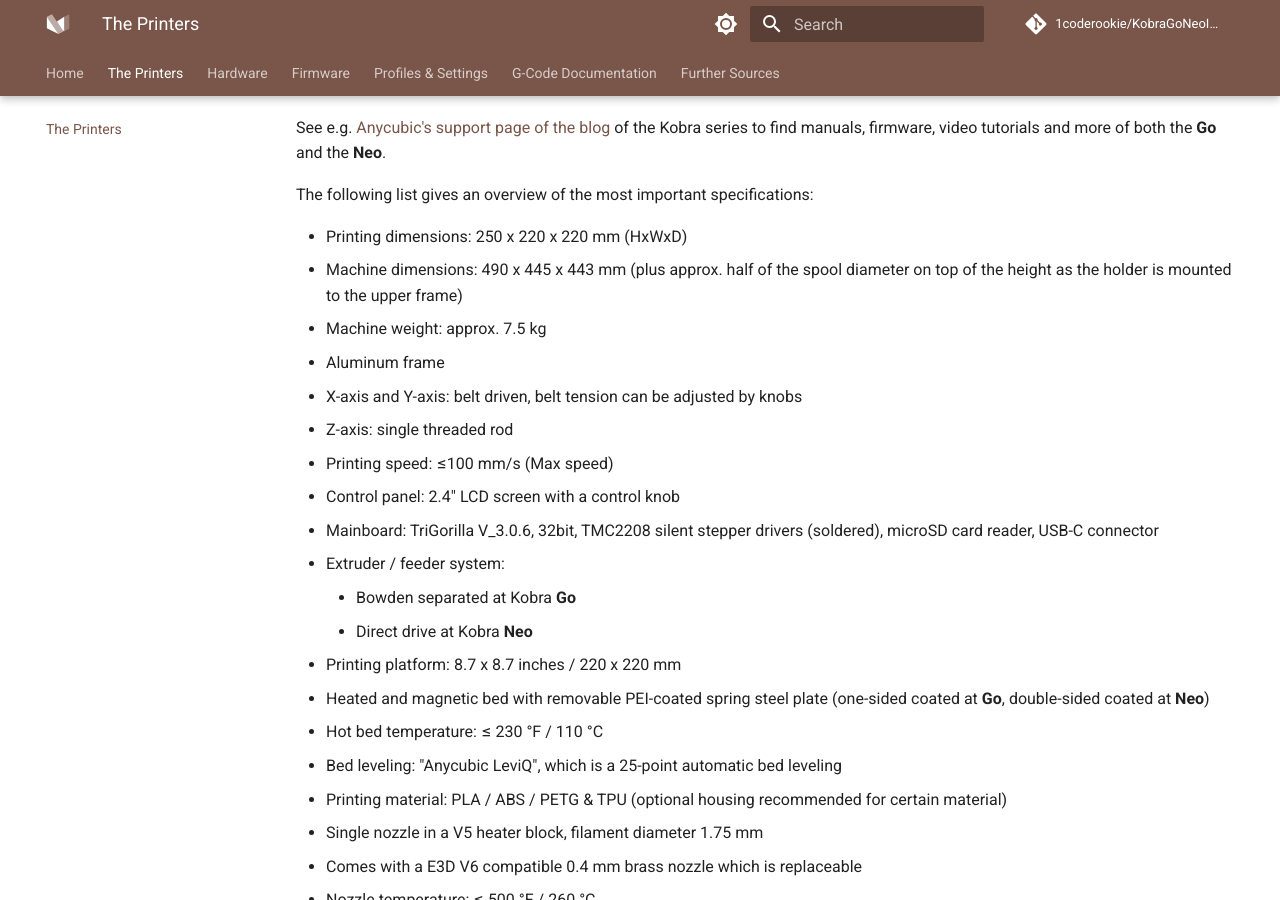
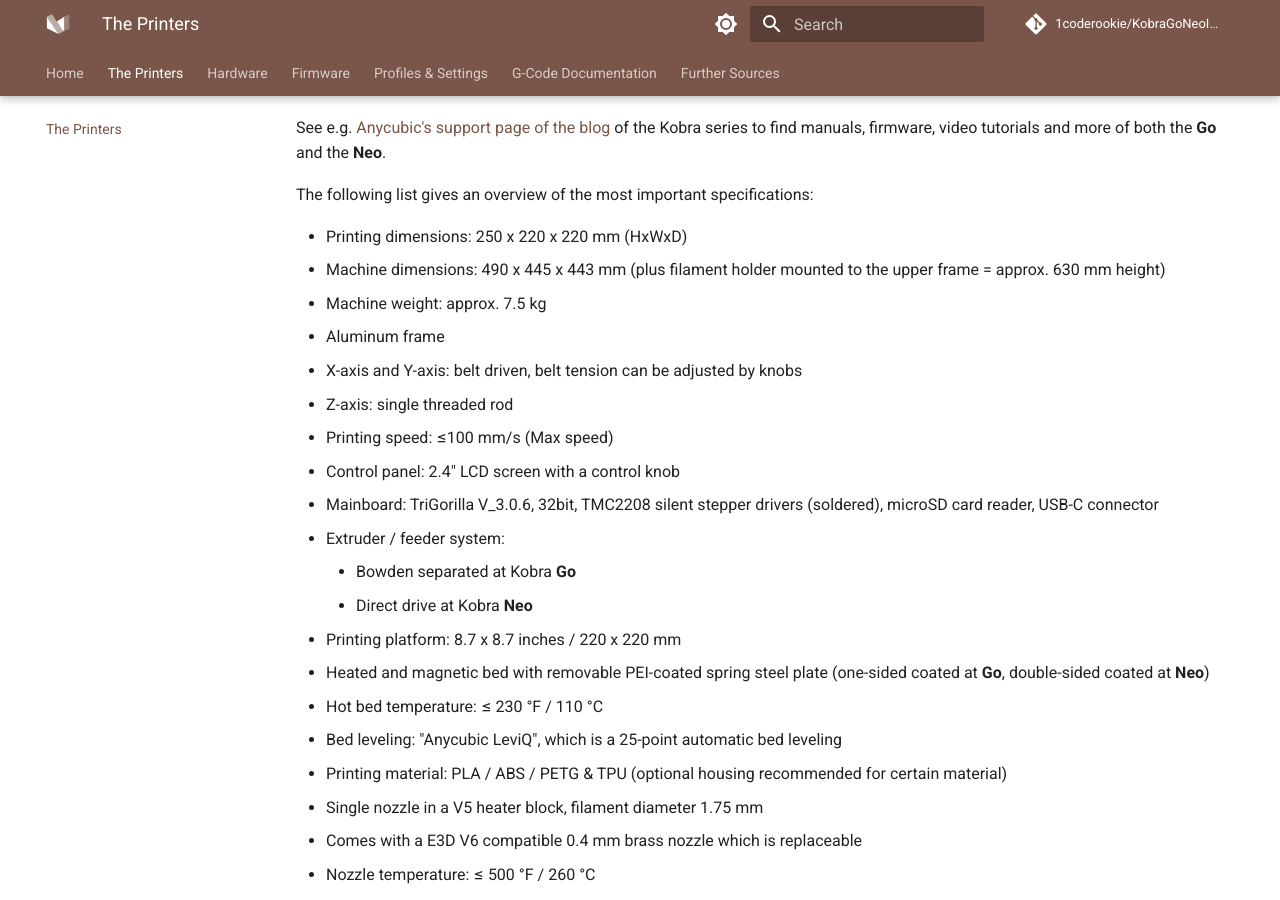
Before and after one commit to 1coderookie/KobraGoNeoInsights, an MkDocs documentation site: the page built from docs/printers.md, in a window 1280 px wide and 900 px high, scrolled down 364 px. Built offline with MkDocs 1.6.1 and Material for MkDocs 9.7.7, drawn with Linux system fonts in a browser that asks for light colours; comment, search, counter and statistics services are not loaded.

Commit message:
Update printers.md

```diff
--- a/docs/printers.md
+++ b/docs/printers.md
@@ -14,7 +14,7 @@
 The following list gives an overview of the most important specifications:
 
 - Printing dimensions: 250 x 220 x 220 mm (HxWxD)
-- Machine dimensions: 490 x 445 x 443 mm (plus approx. half of the spool diameter on top of the height as the holder is mounted to the upper frame)
+- Machine dimensions: 490 x 445 x 443 mm (plus filament holder mounted to the upper frame = approx. 630 mm height)
 - Machine weight: approx. 7.5 kg
 - Aluminum frame
 - X-axis and Y-axis: belt driven, belt tension can be adjusted by knobs
```
